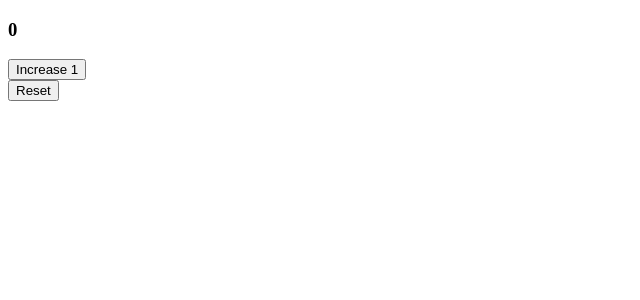
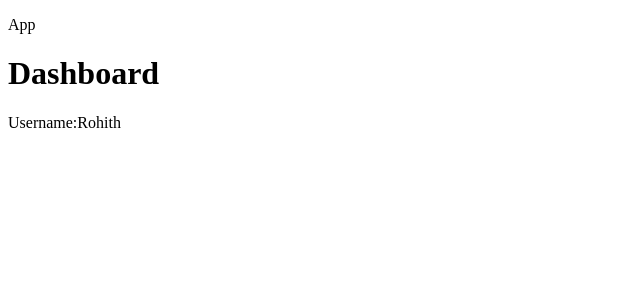
Before and after one commit to KornepalliTejasree/React, a React (Vite) app: page / in a window 1280 px wide. Shown: the top 300 px of the page, without its empty margins (0-640 px from the left). Built offline with nearby package versions, Linux system fonts and the light colour scheme.

Commit message:
Props drilling

```diff
--- a/src/App.jsx
+++ b/src/App.jsx
@@ -1,12 +1,11 @@
 import React, { useState } from 'react'
-import Counter from './Counter';
-import Reset from './Reset';
+import Dashboard from './components/Dashboard';
 const App = () => {
-  const [count,setCount]=useState(0);
+  const [name,setName]=useState("Rohith");
   return (
     <div>
-      <Counter count={count} setCount={setCount}/>
-      <Reset setCount={setCount}/>
+      <p>App</p>
+      <Dashboard name={name}/>
     </div>
   )
 }
--- /dev/null
+++ b/src/components/Dashboard.jsx
@@ -0,0 +1,12 @@
+import React from 'react'
+import Username from "./Username"
+const Dashboard = ({name}) => {
+  return (
+    <div>
+      <h1>Dashboard</h1>
+      <Username name={name}/>
+    </div>
+  )
+}
+
+export default Dashboard
--- /dev/null
+++ b/src/components/Username.jsx
@@ -0,0 +1,11 @@
+import React from 'react'
+
+const Username = ({name}) => {
+  return (
+    <div>
+      <p>Username:{name}</p>
+    </div>
+  )
+}
+
+export default Username
```
